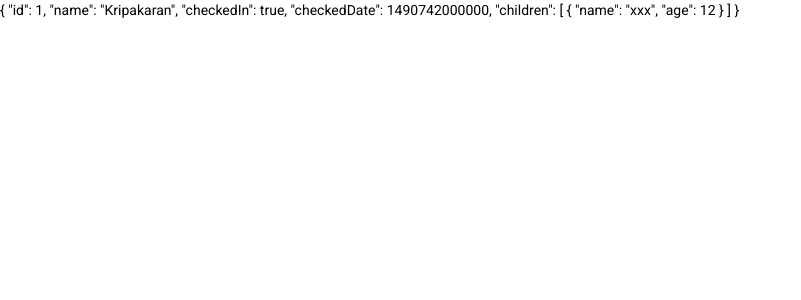
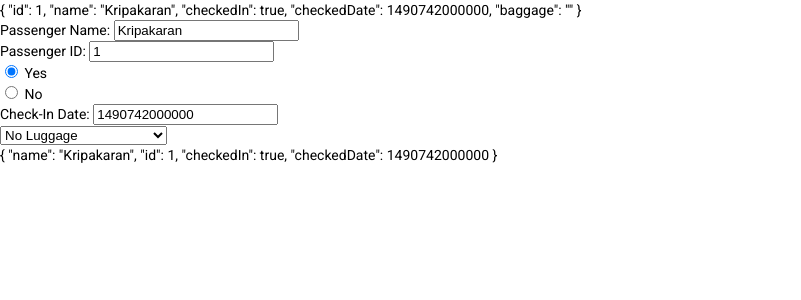
Before and after one commit to Kripakaran/angularPractice, an Angular app: page / in a window 1280 px wide. Shown: the top 300 px of the page, without its empty margins (0-801 px from the left). Built offline with nearby package versions, Linux system fonts and the light colour scheme; data requests are answered from the project's data file.

Commit message:
feat: Form Creation and playaround

```diff
--- a/db.json
+++ b/db.json
@@ -5,45 +5,27 @@
       "name": "Kripakaran",
       "checkedIn": true,
       "checkedDate": 1490742000000,
-      "children": [
-        {
-          "name": "xxx",
-          "age": 12
-        }
-      ]
+      "baggage": ""
     },
     {
       "id": 2,
       "name": "Karan",
       "checkedIn": false,
-      "children": [
-        {
-          "name": "xxx",
-          "age": 12
-        },
-        {
-          "name": "xyz",
-          "age": 14
-        }
-      ]
+      "baggage": ""
     },
     {
       "id": 3,
       "name": "Prabhu",
       "checkedIn": true,
-      "checkedDate": 1491606000000
+      "checkedDate": 1491606000000,
+      "baggage": ""
     },
     {
       "id": 4,
       "name": "Hema Devi",
       "checkedIn": true,
       "checkedDate": 1490742000000,
-      "children": [
-        {
-          "name": "yyy",
-          "age": 23
-        }
-      ]
+      "baggage": ""
     }
   ]
 }
--- a/src/app/passenger-dashboard/components/passenger-detail/passenger-detail.component.html
+++ b/src/app/passenger-dashboard/components/passenger-detail/passenger-detail.component.html
@@ -13,9 +13,6 @@
  Check In Date :
  {{ details.checkedDate ? (details.checkedDate | date : 'yMMMMd') : 'Not Checked in'}}
 </div>
-<div>
-Children: {{details.children?.length || 0}}
-</div>
 
 <button (click) = "toggleEdit()">
   {{ editing ? 'Done' : 'Edit'}}
--- /dev/null
+++ b/src/app/passenger-dashboard/components/passenger-form/passenger-form.component.html
@@ -0,0 +1,52 @@
+<div>
+    {{ detail | json }}
+</div>
+
+<form #form="ngForm" novalidate>
+    <div>
+        Passenger Name:
+        <input type = "text" name = "name" [ngModel] = "detail?.name">
+    </div>
+
+    <div>
+        Passenger ID:
+        <input type = "number" name = "id" [ngModel] = "detail?.id">
+    </div>
+
+    <div>
+        <input type = "radio" [value] = "true" name = "checkedIn" [ngModel] = "detail?.checkedIn" (ngModelChange) = "onCheckIn($event)">
+        Yes
+    </div>
+
+
+    <div>
+        <input type = "radio" [value] = "false" name = "checkedIn" [ngModel] = "detail?.checkedIn" (ngModelChange) = "onCheckIn($event)">
+        No
+    </div>
+
+    <!--  Checkbox implementation
+        <div>
+        <input type = "checkbox" name = "checkedIn" [ngModel] = "detail?.checkedIn" (ngModelChange) = "onCheckIn($event)">
+        </div>
+    -->
+
+
+    <div *ngIf = "form.value.checkedIn">
+        Check-In Date:
+        <input type = "number" name = "checkedDate" [ngModel] = "detail?.checkedDate">
+    </div>
+
+    <select>
+        <option *ngFor = "let luggage of baggage">
+            {{luggage.value}}
+        </option>
+    </select>
+
+
+    <div>
+        {{ form.value | json }}
+    </div>
+
+
+
+</form>
--- /dev/null
+++ b/src/app/passenger-dashboard/components/passenger-form/passenger-form.component.ts
@@ -0,0 +1,45 @@
+import { Component, Input, OnInit } from '@angular/core';
+import { Baggage } from '../../models/Baggage';
+import { Passenger } from '../../models/Passenger';
+
+@Component({
+  selector: 'app-passenger-form',
+  templateUrl: './passenger-form.component.html',
+  styleUrls: ['./passenger-form.component.scss']
+})
+export class PassengerFormComponent implements OnInit {
+
+
+  @Input()
+  detail: Passenger;
+
+  baggage : Baggage[] = [
+    {
+      key: 'none',
+      value: 'No Luggage'
+    },
+    {
+      key: 'hand',
+      value: 'Hand Luggage'
+    },
+    {
+      key: 'hold',
+      value: 'Hold Luggage'
+    },
+    {
+      key: 'hand-hold',
+      value: 'Hand and Hold Luggage'
+    }
+  ]
+
+  constructor() { }
+
+  ngOnInit(): void {
+  }
+
+  onCheckIn(checkedIn : boolean){
+    if(checkedIn){
+    this.detail.checkedDate = Date.now();
+  }
+}
+}
--- a/src/app/passenger-dashboard/container/passenger-viewer/passenger-viewer.component.html
+++ b/src/app/passenger-dashboard/container/passenger-viewer/passenger-viewer.component.html
@@ -1 +1,3 @@
-{{ passenger | json }}
+<app-passenger-form
+[detail] = "passenger">
+</app-passenger-form>
--- /dev/null
+++ b/src/app/passenger-dashboard/models/Baggage.ts
@@ -0,0 +1,4 @@
+export interface Baggage {
+    key : String;
+    value: String;
+}
--- a/src/app/passenger-dashboard/models/Passenger.ts
+++ b/src/app/passenger-dashboard/models/Passenger.ts
@@ -5,6 +5,7 @@ export interface Passenger {
     name: String,
     checkedIn: boolean,
     checkedDate?: number,
+    baggage?: string
     // same as checkedDate: number | null;s
-    children?: Children[]
+    // children?: Children[]
   }
```
Also changed, not shown: src/app/passenger-dashboard/passenger-dashboard.module.ts (+6 -2 lines), src/app/passenger-dashboard/components/passenger-form/passenger-form.component.scss (added), 1 other file (tests, documents, lock files or other folders).
